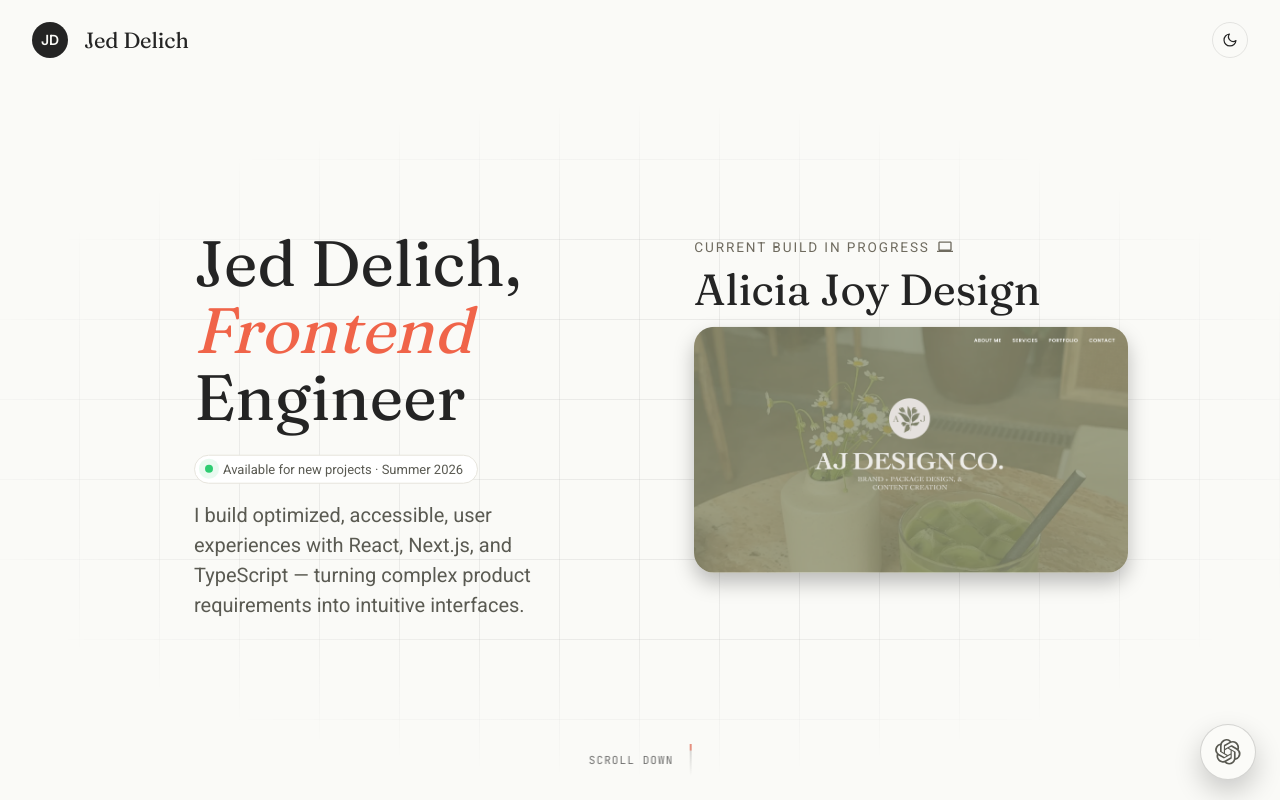
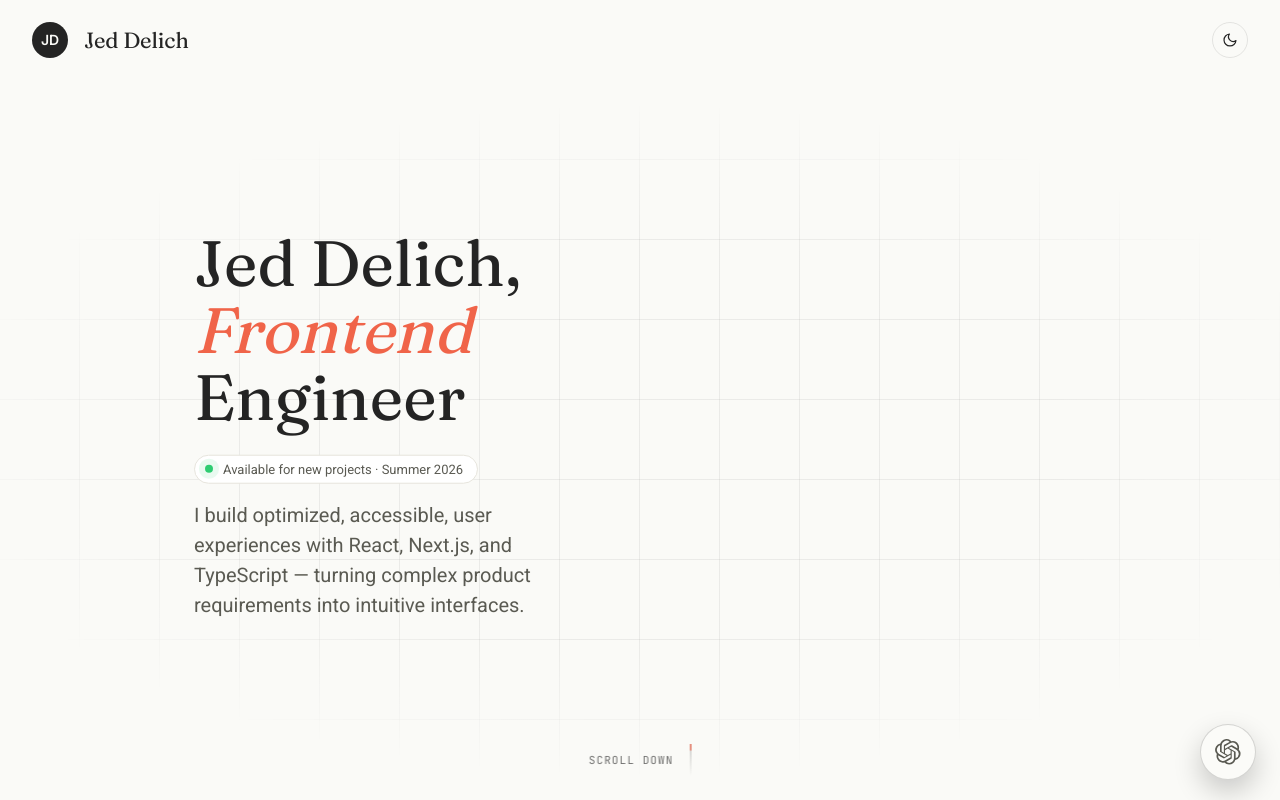
Before and after one commit to jeddelich/next-portfolio, a Next.js app: page / in a window 1280 px wide. Shown: the top 800 px of the page. Built offline with nearby package versions, Linux system fonts and the light colour scheme.

Commit message:
feat: staggered hero sectionentrance animations

```diff
--- a/components/ui/Hero.module.css
+++ b/components/ui/Hero.module.css
@@ -1,11 +1,11 @@
 @keyframes fade-in-left {
   from {
     opacity: 0;
-    transform: translate(-55%, -50%);
+    transform: translateX(-28px);
   }
   to {
     opacity: 1;
-    transform: translate(-50%, -50%);
+    transform: translateX(0);
   }
 }
 
@@ -41,10 +41,7 @@
   width: 100%;
   max-width: 1180px;
   padding: 0 48px;
-  opacity: 0;
   visibility: visible;
-  transition: all 600ms 600ms;
-  animation: fade-in-left 1s 500ms ease forwards;
   z-index: 1;
   display: flex;
 }
@@ -55,6 +52,8 @@
   justify-content: center;
   align-items: center;
   width: 50%;
+  opacity: 0;
+  animation: fade-in-left 800ms 300ms ease forwards;
 }
 
 .headerIntro {
@@ -71,6 +70,8 @@
   display: flex;
   justify-content: center;
   align-items: flex-start;
+  opacity: 0;
+  animation: fade-in-left 800ms 500ms ease forwards;
 }
 
 .featuredProjectEyebrow {
```
